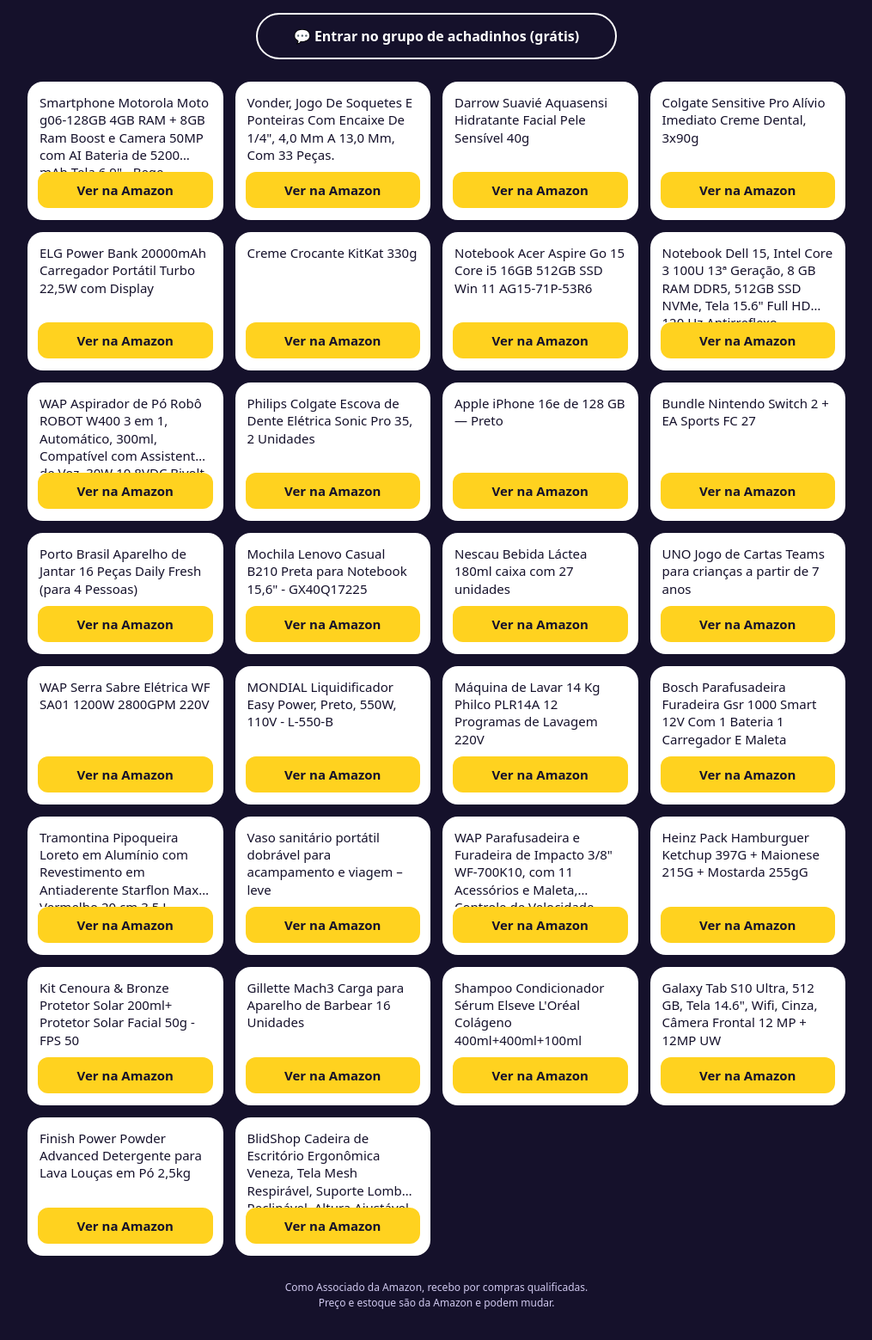
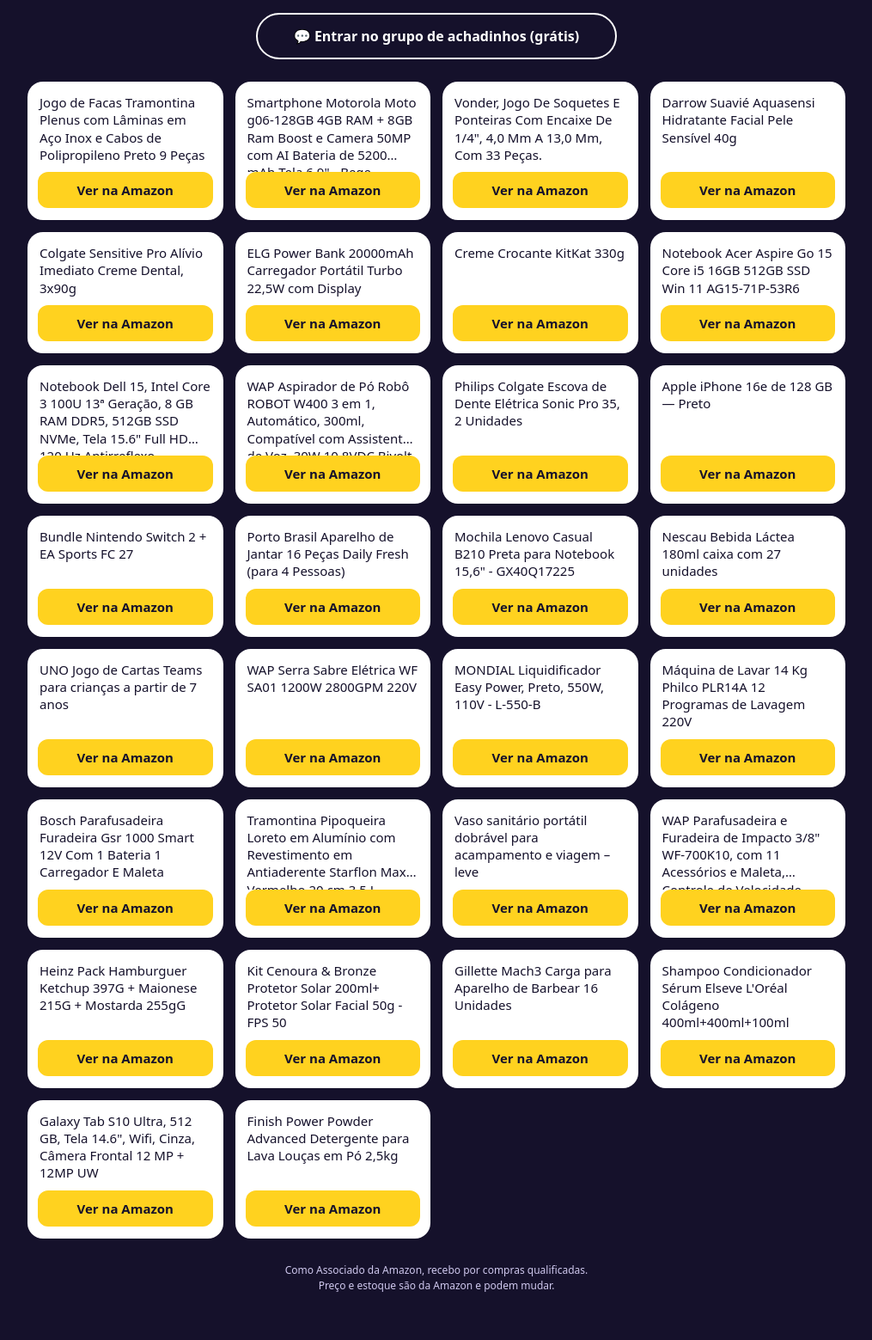
Before and after one commit to trudestr/achados, a plain HTML site: page index.html in a window 1280 px wide. Shown: the part 119-1678 px from the top of the page at 86% size, without its empty margins (132-1147 px from the left). Drawn offline with Linux system fonts and the light colour scheme.

Commit message:
página da Amazon 24/11 14:34

```diff
--- a/index.html
+++ b/index.html
@@ -27,6 +27,7 @@ footer{color:#CFC8EE;font-size:12px;text-align:center;padding:0 22px 34px;line-h
 <body><header><p class="perfil">@BUSCADOR.DESCONTOS</p><h1>Achados da Amazon</h1>
 <p class="sub">Os que saíram no grupo, o mais novo em cima</p><a class="grupo" href="https://chat.whatsapp.com/DBaHA4SVEhNLkJRnghaYI1">💬 Entrar no grupo de achadinhos (grátis)</a></header>
 <main>
+<article class="card"><p class="nome">Jogo de Facas Tramontina Plenus com Lâminas em Aço Inox e Cabos de Polipropileno Preto 9 Peças</p><a class="comprar" href="https://www.amazon.com.br/dp/B07WR4TP9W/ref=nosim?tag=mandishop0a-20" rel="nofollow sponsored noopener">Ver na Amazon</a></article>
 <article class="card"><p class="nome">Smartphone Motorola Moto g06-128GB 4GB RAM + 8GB Ram Boost e Camera 50MP com AI Bateria de 5200 mAh Tela 6.9&quot; - Bege</p><a class="comprar" href="https://www.amazon.com.br/dp/B0G1TZGNMC/ref=nosim?tag=mandishop0a-20" rel="nofollow sponsored noopener">Ver na Amazon</a></article>
 <article class="card"><p class="nome">Vonder, Jogo De Soquetes E Ponteiras Com Encaixe De 1/4&quot;, 4,0 Mm A 13,0 Mm, Com 33 Peças.</p><a class="comprar" href="https://www.amazon.com.br/dp/B0776VT6KN/ref=nosim?tag=mandishop0a-20" rel="nofollow sponsored noopener">Ver na Amazon</a></article>
 <article class="card"><p class="nome">Darrow Suavié Aquasensi Hidratante Facial Pele Sensível 40g</p><a class="comprar" href="https://www.amazon.com.br/dp/B0D6WCQSDM/ref=nosim?tag=mandishop0a-20" rel="nofollow sponsored noopener">Ver na Amazon</a></article>
@@ -56,7 +57,6 @@ footer{color:#CFC8EE;font-size:12px;text-align:center;padding:0 22px 34px;line-h
 <article class="card"><p class="nome">Shampoo Condicionador Sérum Elseve L&#x27;Oréal Colágeno 400ml+400ml+100ml</p><a class="comprar" href="https://www.amazon.com.br/dp/B0GTRRRWH4/ref=nosim?tag=mandishop0a-20" rel="nofollow sponsored noopener">Ver na Amazon</a></article>
 <article class="card"><p class="nome">Galaxy Tab S10 Ultra, 512 GB, Tela 14.6&quot;, Wifi, Cinza, Câmera Frontal 12 MP + 12MP UW</p><a class="comprar" href="https://www.amazon.com.br/dp/B0DGJ8NNYV/ref=nosim?tag=mandishop0a-20" rel="nofollow sponsored noopener">Ver na Amazon</a></article>
 <article class="card"><p class="nome">Finish Power Powder Advanced Detergente para Lava Louças em Pó 2,5kg</p><a class="comprar" href="https://www.amazon.com.br/dp/B07VRYJWPB/ref=nosim?tag=mandishop0a-20" rel="nofollow sponsored noopener">Ver na Amazon</a></article>
-<article class="card"><p class="nome">BlidShop Cadeira de Escritório Ergonômica Veneza, Tela Mesh Respirável, Suporte Lombar, Reclinável, Altura Ajustável, Capacidade 120kg (Preta)</p><a class="comprar" href="https://www.amazon.com.br/dp/B0FJSDX5QT/ref=nosim?tag=mandishop0a-20" rel="nofollow sponsored noopener">Ver na Amazon</a></article>
 </main>
 <footer>Como Associado da Amazon, recebo por compras qualificadas.<br>Preço e estoque são da Amazon e podem mudar.</footer>
 </body></html>
```
